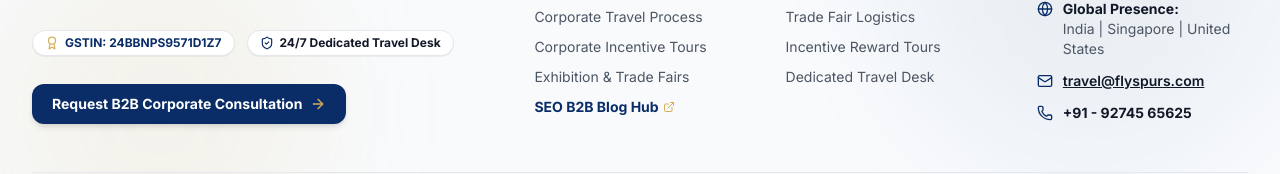
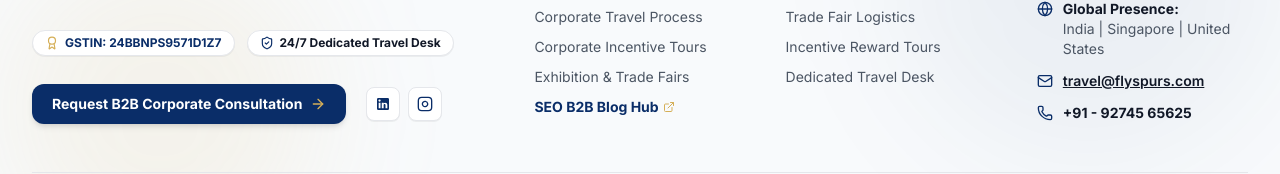
Before and after one commit to Adityaphophale/Flyspurs, a React (Vite) app: page /seo-resources in a window 1280 px wide. Shown: the part 1041-1215 px from the top of the page. Built offline with nearby package versions, Linux system fonts and the light colour scheme.

Commit message:
Add official Flyspurs LinkedIn and Instagram social links to Footer and Contact section

```diff
--- a/src/components/Footer.tsx
+++ b/src/components/Footer.tsx
@@ -37,7 +37,7 @@
               </span>
             </div>
 
-            <div className="pt-2">
+            <div className="pt-2 flex flex-wrap items-center gap-3">
               <button
                 onClick={() => onOpenWhatsApp('Footer Consultation Request')}
                 className="inline-flex items-center gap-2 px-5 py-2.5 bg-[#0A2D68] hover:bg-[#071B3D] text-white font-bold text-sm rounded-xl shadow-md transition-all duration-200"
@@ -45,6 +45,33 @@
                 <span>Request B2B Corporate Consultation</span>
                 <ArrowRight className="w-4 h-4 text-[#D5AF58]" />
               </button>
+
+              <div className="flex items-center gap-2 pl-2">
+                <a
+                  href="https://www.linkedin.com/company/flyspurs"
+                  target="_blank"
+                  rel="noopener noreferrer"
+                  aria-label="LinkedIn"
+                  className="p-2 text-[#0A2D68] bg-white border border-[#E5E7EB] hover:border-[#0A2D68] hover:text-[#071B3D] rounded-lg transition-colors shadow-2xs"
+                >
+                  <svg className="w-4 h-4 fill-current" viewBox="0 0 24 24">
+                    <path d="M19 3a2 2 0 0 1 2 2v14a2 2 0 0 1-2 2H5a2 2 0 0 1-2-2V5a2 2 0 0 1 2-2h14m-.5 15.5v-5.3a3.26 3.26 0 0 0-3.26-3.26c-.85 0-1.84.52-2.28 1.3v-1.11h-2.79v8.37h2.79v-4.93c0-.77.62-1.4 1.39-1.4a1.4 1.4 0 0 1 1.4 1.4v4.93h2.75M6.88 8.56a1.68 1.68 0 0 0 1.68-1.68c0-.93-.75-1.69-1.68-1.69a1.69 1.69 0 0 0-1.69 1.69c0 .93.76 1.68 1.69 1.68m1.39 9.94v-8.37H5.5v8.37h2.77z"/>
+                  </svg>
+                </a>
+                <a
+                  href="https://www.instagram.com/official_flyspurs/"
+                  target="_blank"
+                  rel="noopener noreferrer"
+                  aria-label="Instagram"
+                  className="p-2 text-[#0A2D68] bg-white border border-[#E5E7EB] hover:border-[#0A2D68] hover:text-[#071B3D] rounded-lg transition-colors shadow-2xs"
+                >
+                  <svg className="w-4 h-4 fill-none stroke-current stroke-2" viewBox="0 0 24 24">
+                    <rect width="20" height="20" x="2" y="2" rx="5" ry="5"/>
+                    <path d="M16 11.37A4 4 0 1 1 12.63 8 4 4 0 0 1 16 11.37z"/>
+                    <line x1="17.5" x2="17.51" y1="6.5" y2="6.5"/>
+                  </svg>
+                </a>
+              </div>
             </div>
           </div>
 
--- a/src/sections/ContactSection.tsx
+++ b/src/sections/ContactSection.tsx
@@ -123,6 +123,36 @@
                   <div>
                     <p className="font-bold text-[#071B3D]">Phone / WhatsApp Desk:</p>
                     <a href="tel:+919274565625" className="text-[#0A2D68] font-bold hover:underline">+91 - 92745 65625</a>
+                  </div>
+                </div>
+
+                <div className="pt-2 flex items-center justify-between border-t border-[#E5E7EB]">
+                  <span className="text-xs font-bold text-[#071B3D]">Connect on Social:</span>
+                  <div className="flex items-center gap-2">
+                    <a
+                      href="https://www.linkedin.com/company/flyspurs"
+                      target="_blank"
+                      rel="noopener noreferrer"
+                      className="px-3 py-1 bg-white border border-[#E5E7EB] hover:border-[#0A2D68] text-[#0A2D68] font-bold text-xs rounded-lg transition-colors flex items-center gap-1.5 shadow-2xs"
+                    >
+                      <svg className="w-3.5 h-3.5 fill-current" viewBox="0 0 24 24">
+                        <path d="M19 3a2 2 0 0 1 2 2v14a2 2 0 0 1-2 2H5a2 2 0 0 1-2-2V5a2 2 0 0 1 2-2h14m-.5 15.5v-5.3a3.26 3.26 0 0 0-3.26-3.26c-.85 0-1.84.52-2.28 1.3v-1.11h-2.79v8.37h2.79v-4.93c0-.77.62-1.4 1.39-1.4a1.4 1.4 0 0 1 1.4 1.4v4.93h2.75M6.88 8.56a1.68 1.68 0 0 0 1.68-1.68c0-.93-.75-1.69-1.68-1.69a1.69 1.69 0 0 0-1.69 1.69c0 .93.76 1.68 1.69 1.68m1.39 9.94v-8.37H5.5v8.37h2.77z"/>
+                      </svg>
+                      <span>LinkedIn</span>
+                    </a>
+                    <a
+                      href="https://www.instagram.com/official_flyspurs/"
+                      target="_blank"
+                      rel="noopener noreferrer"
+                      className="px-3 py-1 bg-white border border-[#E5E7EB] hover:border-[#0A2D68] text-[#0A2D68] font-bold text-xs rounded-lg transition-colors flex items-center gap-1.5 shadow-2xs"
+                    >
+                      <svg className="w-3.5 h-3.5 fill-none stroke-current stroke-2" viewBox="0 0 24 24">
+                        <rect width="20" height="20" x="2" y="2" rx="5" ry="5"/>
+                        <path d="M16 11.37A4 4 0 1 1 12.63 8 4 4 0 0 1 16 11.37z"/>
+                        <line x1="17.5" x2="17.51" y1="6.5" y2="6.5"/>
+                      </svg>
+                      <span>Instagram</span>
+                    </a>
                   </div>
                 </div>
 
```
